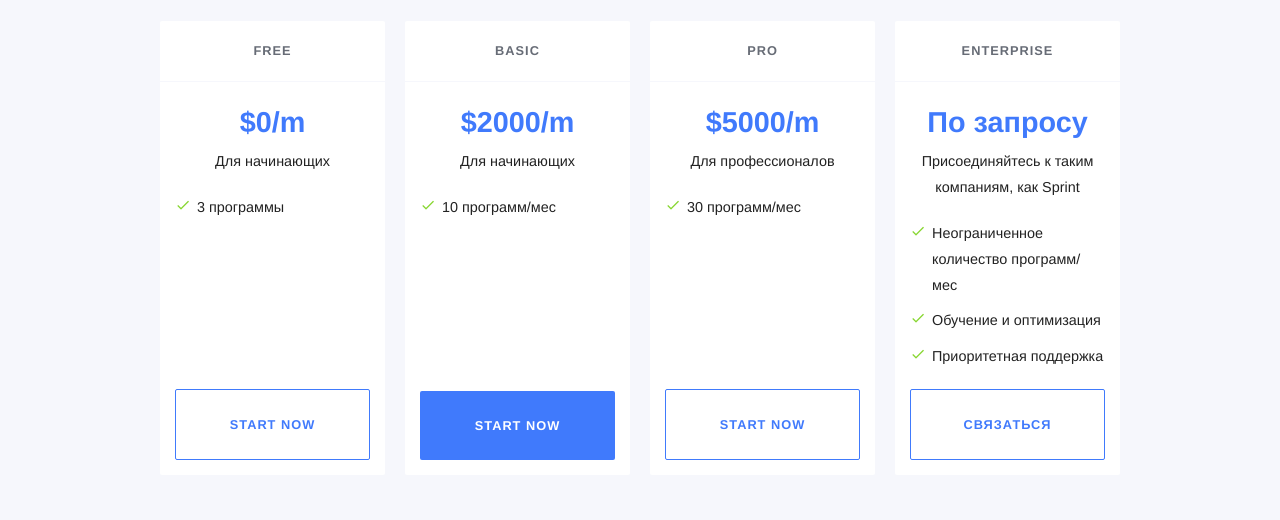
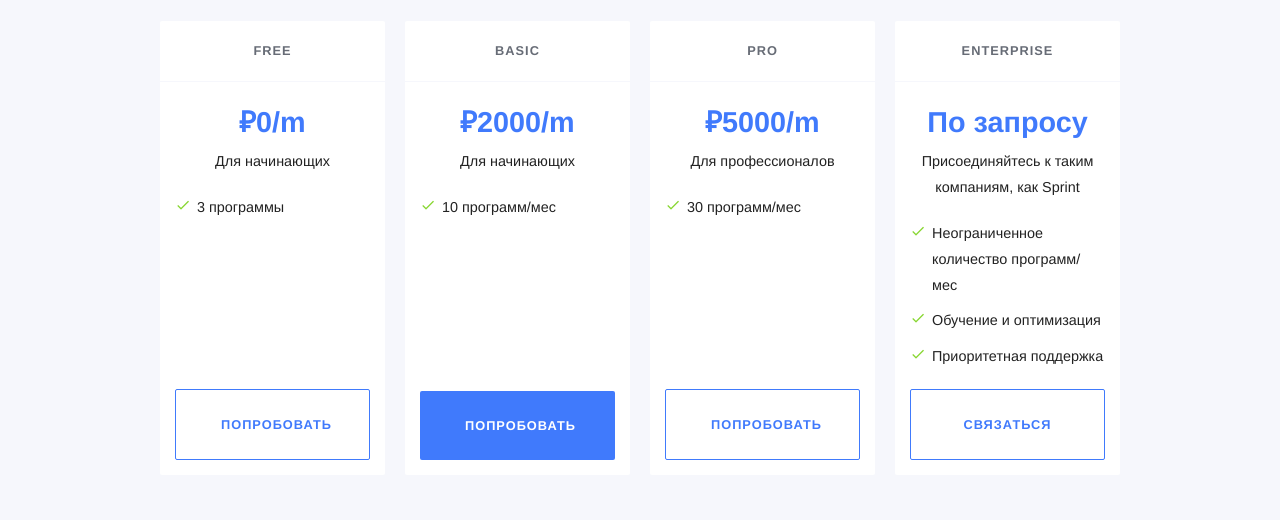
Before and after one commit to RakhimyanTim/fitness.github.io, a Jekyll site: the page built from pages/pricing.html, in a window 1280 px wide and 900 px high, scrolled down 315 px. Shown: the part 154-674 px from the top of the window. Built offline with Jekyll 4.4.1, drawn with Linux system fonts in a browser that asks for light colours; some web fonts are replaced.

Commit message:
Update plan.html

```diff
--- a/_includes/components/pricing/plan.html
+++ b/_includes/components/pricing/plan.html
@@ -3,8 +3,8 @@
 	<div class="plan-content">
 		<p class="price">
 			{% if include.plan.price %}
-				<span class="monthly">${{ include.plan.price }}/m</span>
-				<span class="annually">${{ include.plan.price | times: 10}}/y</span>
+				<span class="monthly">₽{{ include.plan.price }}/m</span>
+				<span class="annually">₽{{ include.plan.price | times: 10}}/y</span>
 			{% else %}
 				{{ include.plan.price_alt }}
 			{% endif %}
@@ -23,7 +23,7 @@
 			{% if include.plan.cta %}
 				<a class="button {% if plan.highlight %}brand{% else %}light{% endif %}" href="{{ plan.cta.link }}">{{ include.plan.cta.text }}</a>
 			{% else %}
-				<a class="button {% if plan.highlight %}brand{% else %}light{% endif %}" href="https://app.cloudcannon.com/editor">Start Now</a>
+				<a class="button {% if plan.highlight %}brand{% else %}light{% endif %}" href="https://goo.gl/forms/a4kDwSTPBcGsNXgX2">Попробовать</a>
 			{% endif %}
 		</div>
 	</div>
```
